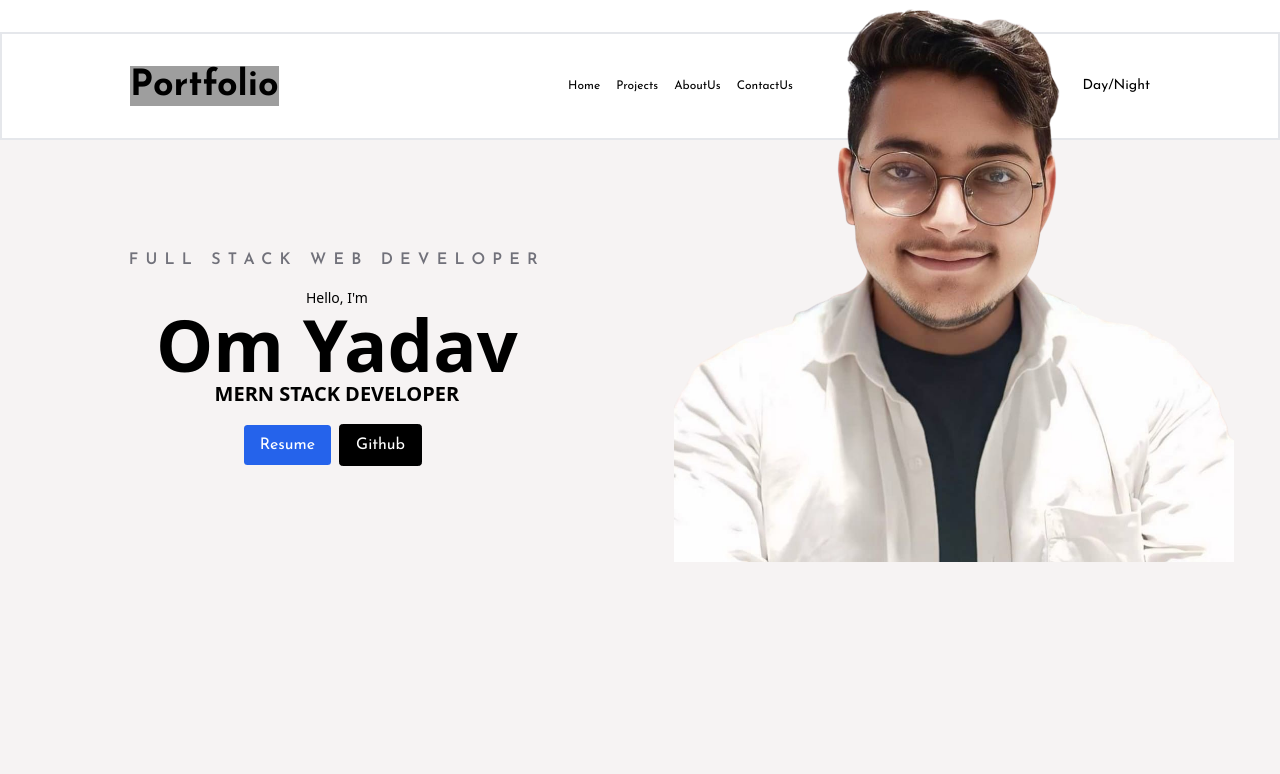
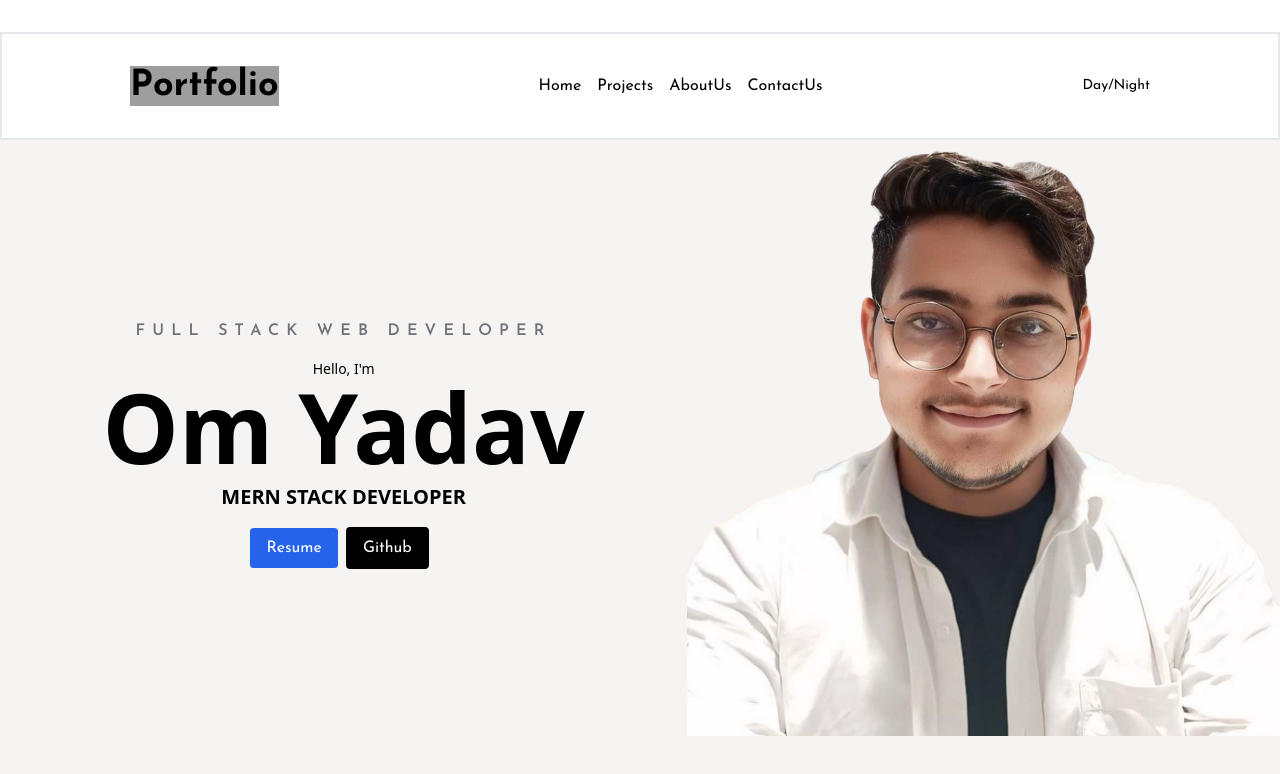
Before and after one commit to OmYadav3/portfolio, a React (Vite) app: page / in a window 1280 px wide. Shown: the top 774 px of the page. Built offline with nearby package versions, Linux system fonts and the light colour scheme; grey boxes are pictures that could not be loaded.

Commit message:
Update Home and Navbar components

```diff
--- a/src/App.jsx
+++ b/src/App.jsx
@@ -1,6 +1,7 @@
 import React from 'react'
 import { Navbar } from './components/Navbar/Navbar'
 import Home from './components/Home/Home'
+import { ContactUs } from './components/ContactUs/ContactUs'
 
 
 const App = () => {
@@ -8,6 +9,7 @@ const App = () => {
     <div className='cursior-smooth'>
       <Navbar/>
       <Home/>
+      {/* <ContactUs/> */}
     </div>
   )
 }
--- a/src/components/Home/Home.jsx
+++ b/src/components/Home/Home.jsx
@@ -2,14 +2,14 @@ import React from 'react'
 
 const Home = () => {
   return (
-    <section className='mt-3 h-[25.6rem]   '>
+    <section className='mt-3 h-[36.5rem] '>
       <div className="flex justify-center align-center h-full">
       <div className="w-full flex flex-col justify-center items-center">
 
       <p className='font-semibold text-zinc-500 tracking-widest mb-4'>FULL STACK WEB DEVELOPER</p>
       <div className=' text-sm font-sans'>Hello, I'm</div>
-      <div className=' text-7xl font-sans font-bold'>Om Yadav</div>
-      <div className=' text-xl font-sans font-semibold'>MERN STACK DEVELOPER</div>
+      <div className=' text-8xl font-sans font-bold'>Om Yadav</div>
+      <div className=' text-xl font-sans font-semibold mt-2'>MERN STACK DEVELOPER</div>
       <div>
         <button className='py-2 px-4 mt-4 bg-blue-600 text-white hover:bg-blue-700 rounded-[0.22rem] '>
           Resume
@@ -19,8 +19,8 @@ const Home = () => {
         </button>
       </div>
       </div>
-      <div className="z-0 w-[90%] flex items-end ">
-        <img className='w-[35rem]' src="Omm.png" alt="photo" />
+      <div className="flex items-end">
+        <img className='' src="Omm.png" alt="photo" />
       </div>
       </div>
     </section>
--- a/src/components/Navbar/Navbar.jsx
+++ b/src/components/Navbar/Navbar.jsx
@@ -9,7 +9,7 @@ export const Navbar = () => {
             </div>
        <div className=" py-8 px-32 border-2 flex items-center justify-between z-50 ">
         <div className="Logo text-4xl font-bold ">Portfolio</div>
-        <div className="flex space-x-4 text-xs ">
+        <div className="flex space-x-4 ">
             <ul className="hover:text-red-600 hover:underline cursor-pointer">Home</ul>
             <ul className="hover:text-red-600 hover:underline cursor-pointer">Projects</ul>
             <ul className="z-50 hover:text-red-600 hover:underline cursor-pointer">AboutUs</ul>
```
